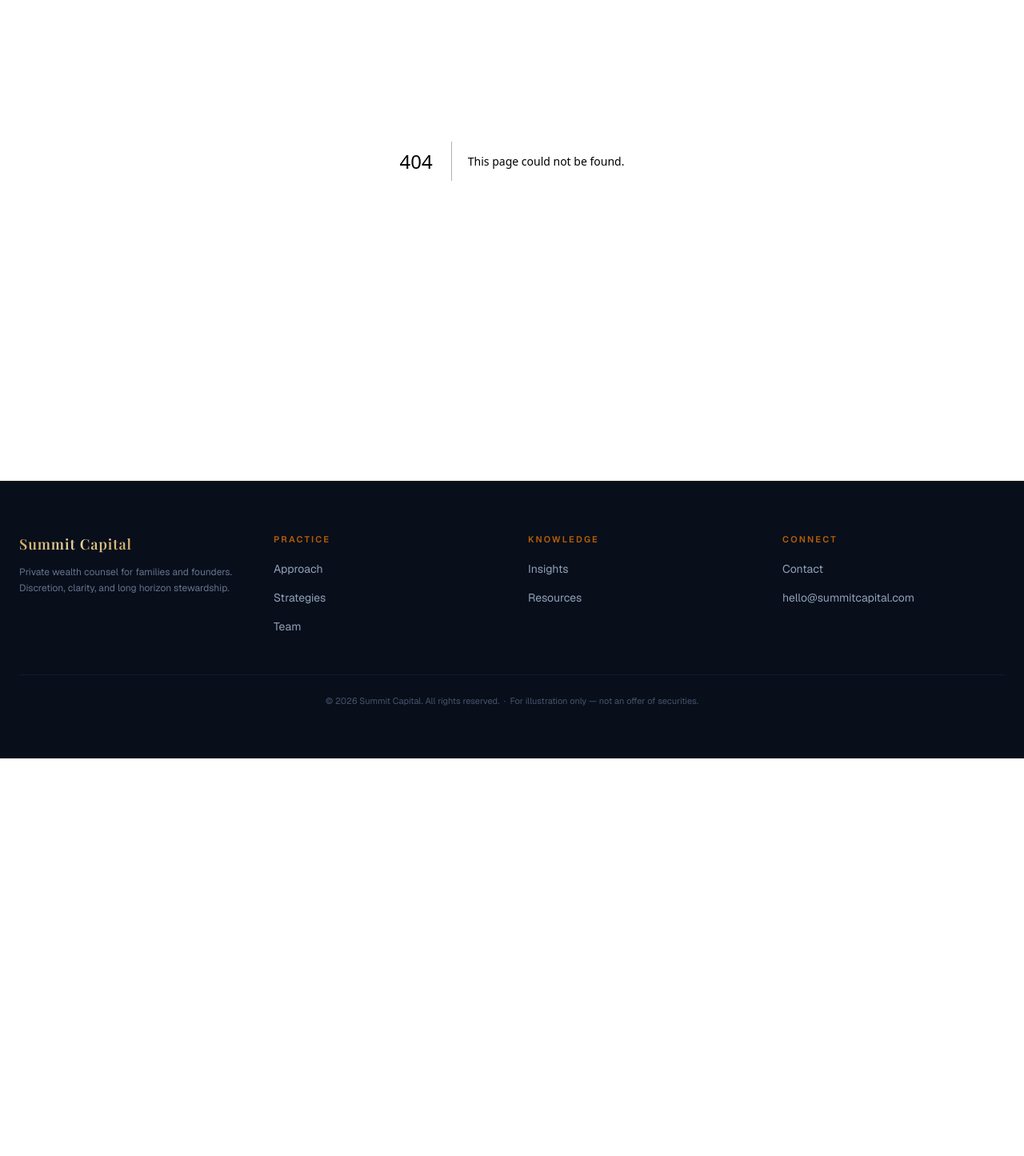
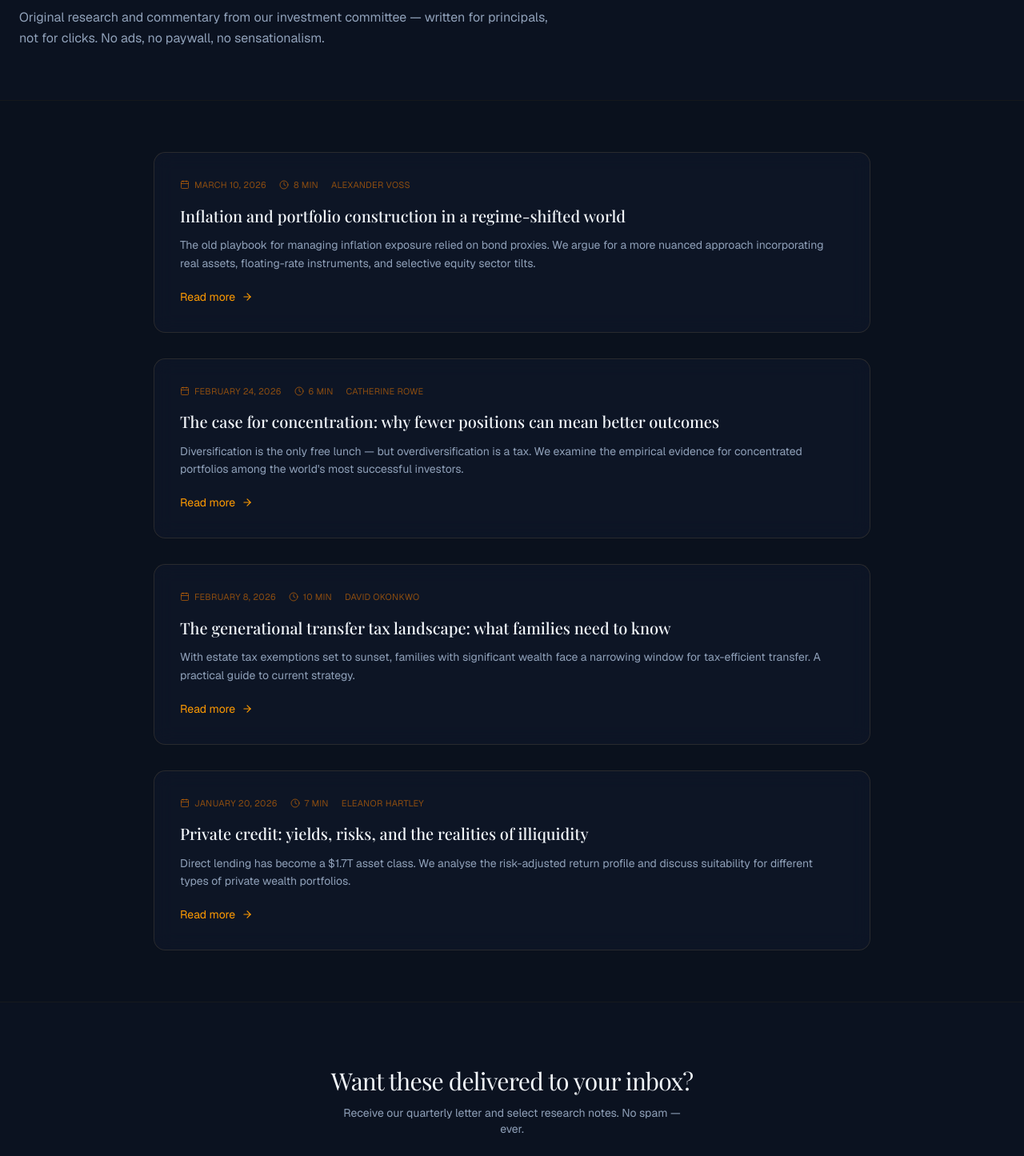
Before and after one commit to anas-khan-antimatter/mkt-summit-capital, a Next.js app: page /insights in a window 1280 px wide. Before the commit this address had no page. Shown: the part 199-1644 px from the top of the page at 80% size. Before the commit the page ends 1147 px from the top, so only its background shows below. Built offline with nearby package versions, Linux system fonts and the light colour scheme; a web font is replaced by a local one.

Commit message:
antimatter: checkpoint c-1790732969824-7cbk3

```diff
--- /dev/null
+++ b/src/app/insights/page.tsx
@@ -0,0 +1,111 @@
+import Link from "next/link";
+import { ArrowRight, Calendar, Clock } from "lucide-react";
+
+const posts = [
+  {
+    slug: "inflation-and-portfolio-construction",
+    title: "Inflation and portfolio construction in a regime-shifted world",
+    excerpt: "The old playbook for managing inflation exposure relied on bond proxies. We argue for a more nuanced approach incorporating real assets, floating-rate instruments, and selective equity sector tilts.",
+    date: "March 10, 2026",
+    readTime: "8 min",
+    author: "Alexander Voss",
+  },
+  {
+    slug: "the-case-for-concentration",
+    title: "The case for concentration: why fewer positions can mean better outcomes",
+    excerpt: "Diversification is the only free lunch — but overdiversification is a tax. We examine the empirical evidence for concentrated portfolios among the world's most successful investors.",
+    date: "February 24, 2026",
+    readTime: "6 min",
+    author: "Catherine Rowe",
+  },
+  {
+    slug: "generational-transfer-tax-landscape",
+    title: "The generational transfer tax landscape: what families need to know",
+    excerpt: "With estate tax exemptions set to sunset, families with significant wealth face a narrowing window for tax-efficient transfer. A practical guide to current strategy.",
+    date: "February 8, 2026",
+    readTime: "10 min",
+    author: "David Okonkwo",
+  },
+  {
+    slug: "private-credit-risk-realities",
+    title: "Private credit: yields, risks, and the realities of illiquidity",
+    excerpt: "Direct lending has become a $1.7T asset class. We analyse the risk-adjusted return profile and discuss suitability for different types of private wealth portfolios.",
+    date: "January 20, 2026",
+    readTime: "7 min",
+    author: "Eleanor Hartley",
+  },
+];
+
+export default function InsightsPage() {
+  return (
+    <div className="pt-28 pb-24">
+      {/* Hero */}
+      <section className="px-6 pb-16">
+        <div className="mx-auto max-w-7xl">
+          <p className="text-xs font-semibold tracking-[0.25em] text-amber-600/60 uppercase">Insights</p>
+          <h1 className="mt-4 text-4xl font-heading font-light tracking-tight md:text-5xl">
+            Market perspective <span className="gold-gradient-text font-semibold">without the noise</span>
+          </h1>
+          <p className="mt-4 max-w-2xl text-base text-slate-400 leading-relaxed">
+            Original research and commentary from our investment committee — written for principals,
+            not for clicks. No ads, no paywall, no sensationalism.
+          </p>
+        </div>
+      </section>
+
+      {/* Posts */}
+      <section className="border-t border-amber-500/5 px-6 py-16 bg-[#080e1a]/30">
+        <div className="mx-auto max-w-4xl space-y-8">
+          {posts.map((post) => (
+            <article
+              key={post.slug}
+              className="glass-panel rounded-2xl p-8 transition-all duration-500 hover:border-amber-500/30"
+            >
+              <div className="flex flex-wrap items-center gap-4 text-[11px] tracking-wide text-amber-600/60 uppercase">
+                <span className="flex items-center gap-1.5">
+                  <Calendar size={12} />
+                  {post.date}
+                </span>
+                <span className="flex items-center gap-1.5">
+                  <Clock size={12} />
+                  {post.readTime}
+                </span>
+                <span>{post.author}</span>
+              </div>
+              <h2 className="mt-4 text-xl font-heading font-medium text-slate-100 leading-snug">
+                {post.title}
+              </h2>
+              <p className="mt-3 text-sm text-slate-400 leading-relaxed">{post.excerpt}</p>
+              <Link
+                href={`/insights/${post.slug}`}
+                className="mt-5 inline-flex items-center gap-2 text-sm text-amber-500 transition-colors hover:text-amber-400"
+              >
+                Read more
+                <ArrowRight size={14} />
+              </Link>
+            </article>
+          ))}
+        </div>
+      </section>
+
+      {/* CTA */}
+      <section className="border-t border-amber-500/5 px-6 py-20">
+        <div className="mx-auto max-w-7xl text-center">
+          <h2 className="text-2xl font-heading font-light tracking-tight md:text-3xl">
+            Want these delivered to your inbox?
+          </h2>
+          <p className="mx-auto mt-3 max-w-md text-sm text-slate-400">
+            Receive our quarterly letter and select research notes. No spam — ever.
+          </p>
+          <Link
+            href="/contact"
+            className="mt-8 inline-flex items-center gap-2 rounded-full gold-gradient px-7 py-3 text-sm font-semibold text-[#0b1220] transition-all hover:brightness-110"
+          >
+            Subscribe
+            <ArrowRight size={14} />
+          </Link>
+        </div>
+      </section>
+    </div>
+  );
+}
```
